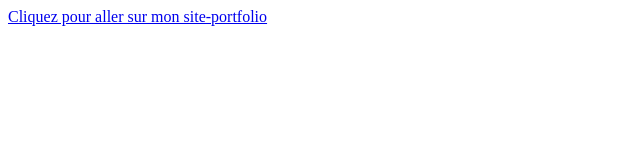
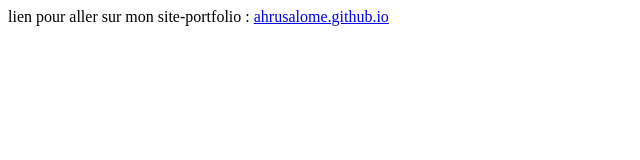
Before and after one commit to Ahrusalome/Ahrusalome.github.io, a plain HTML site: page access.html in a window 1280 px wide. Shown: the whole page, without its empty margins (0-640 px from the left). Drawn offline with Linux system fonts and the light colour scheme.

Commit message:
Update access.html

```diff
--- a/access.html
+++ b/access.html
@@ -6,8 +6,9 @@
     <title>Lien</title>
 </head>
 <body>
+    lien pour aller sur mon site-portfolio :
     <a href="https://ahrusalome.github.io/">
-        Cliquez pour aller sur mon site-portfolio
+        ahrusalome.github.io
     </a>
 </body>
 </html>
```
